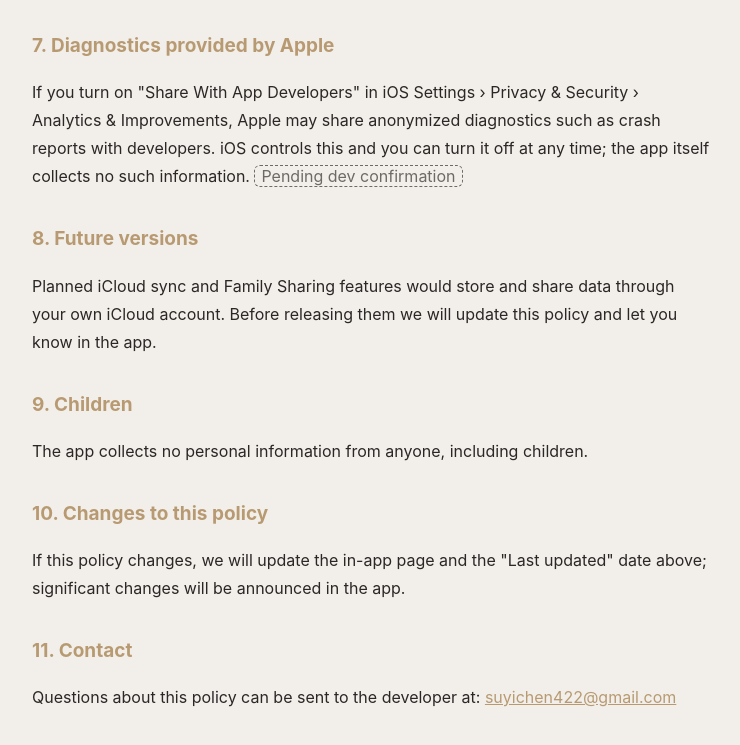
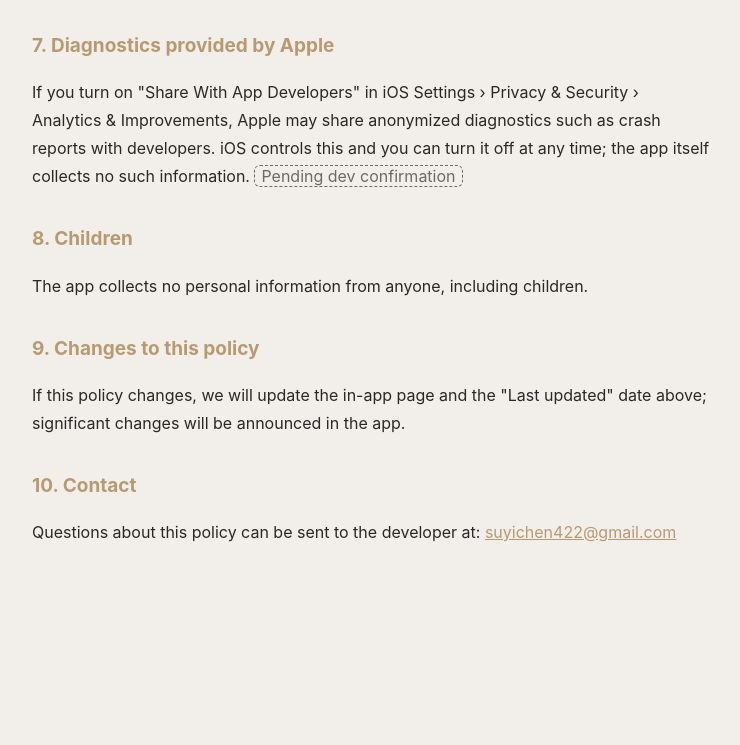
Before and after one commit to suyichen422-bot/linqi-privacy, a plain HTML site: page en/index.html in a window 1280 px wide. Shown: the part 1741-2486 px from the top of the page, without its empty margins (268-1008 px from the left). After the commit the page ends 2367 px from the top, so only its background shows below. Drawn offline with Linux system fonts and the light colour scheme.

Commit message:
Remove planned V2 iCloud sync / Family Sharing section

```diff
--- a/en/index.html
+++ b/en/index.html
@@ -28,8 +28,7 @@
 <li><b>Device backup:</b> if you use iCloud Backup or a computer backup, iOS may include this app's data. That is a system feature handled by Apple under your settings, and we cannot access it. <span class="ph">Pending dev confirmation</span></li>
 <li><b>Deletion:</b> deleting an item, or the app, removes the data from your device. We keep no copy, so we can't restore it for you.</li></ul>
 <h2>7. Diagnostics provided by Apple</h2><p>If you turn on "Share With App Developers" in iOS Settings › Privacy &amp; Security › Analytics &amp; Improvements, Apple may share anonymized diagnostics such as crash reports with developers. iOS controls this and you can turn it off at any time; the app itself collects no such information. <span class="ph">Pending dev confirmation</span></p>
-<h2>8. Future versions</h2><p>Planned iCloud sync and Family Sharing features would store and share data through your own iCloud account. Before releasing them we will update this policy and let you know in the app.</p>
-<h2>9. Children</h2><p>The app collects no personal information from anyone, including children.</p>
-<h2>10. Changes to this policy</h2><p>If this policy changes, we will update the in-app page and the "Last updated" date above; significant changes will be announced in the app.</p>
-<h2>11. Contact</h2><p>Questions about this policy can be sent to the developer at: <a href="mailto:suyichen422@gmail.com">suyichen422@gmail.com</a></p>
+<h2>8. Children</h2><p>The app collects no personal information from anyone, including children.</p>
+<h2>9. Changes to this policy</h2><p>If this policy changes, we will update the in-app page and the "Last updated" date above; significant changes will be announced in the app.</p>
+<h2>10. Contact</h2><p>Questions about this policy can be sent to the developer at: <a href="mailto:suyichen422@gmail.com">suyichen422@gmail.com</a></p>
 </main></body></html>
```
Also changed, not shown: index.html (+3 -4 lines).
